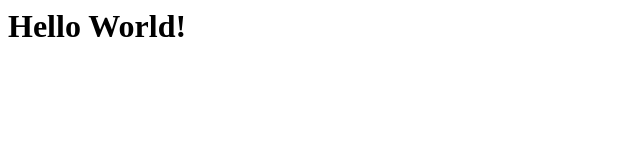
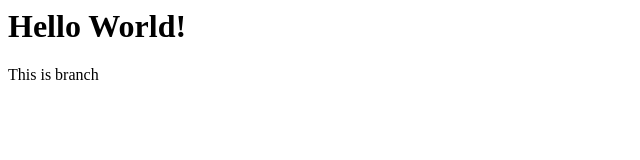
Before and after one commit to Shailesh1297/firstgit, a plain HTML site: page index.html in a window 1280 px wide. Shown: the full height of the page, 0-640 px from the left. Drawn offline with Linux system fonts and the light colour scheme.

Commit message:
paragraph in index

```diff
--- a/index.html
+++ b/index.html
@@ -1,4 +1,5 @@
 <html>
 
 <h1>Hello World!</h1>
+<p>This is branch</p>
 </html>
```
